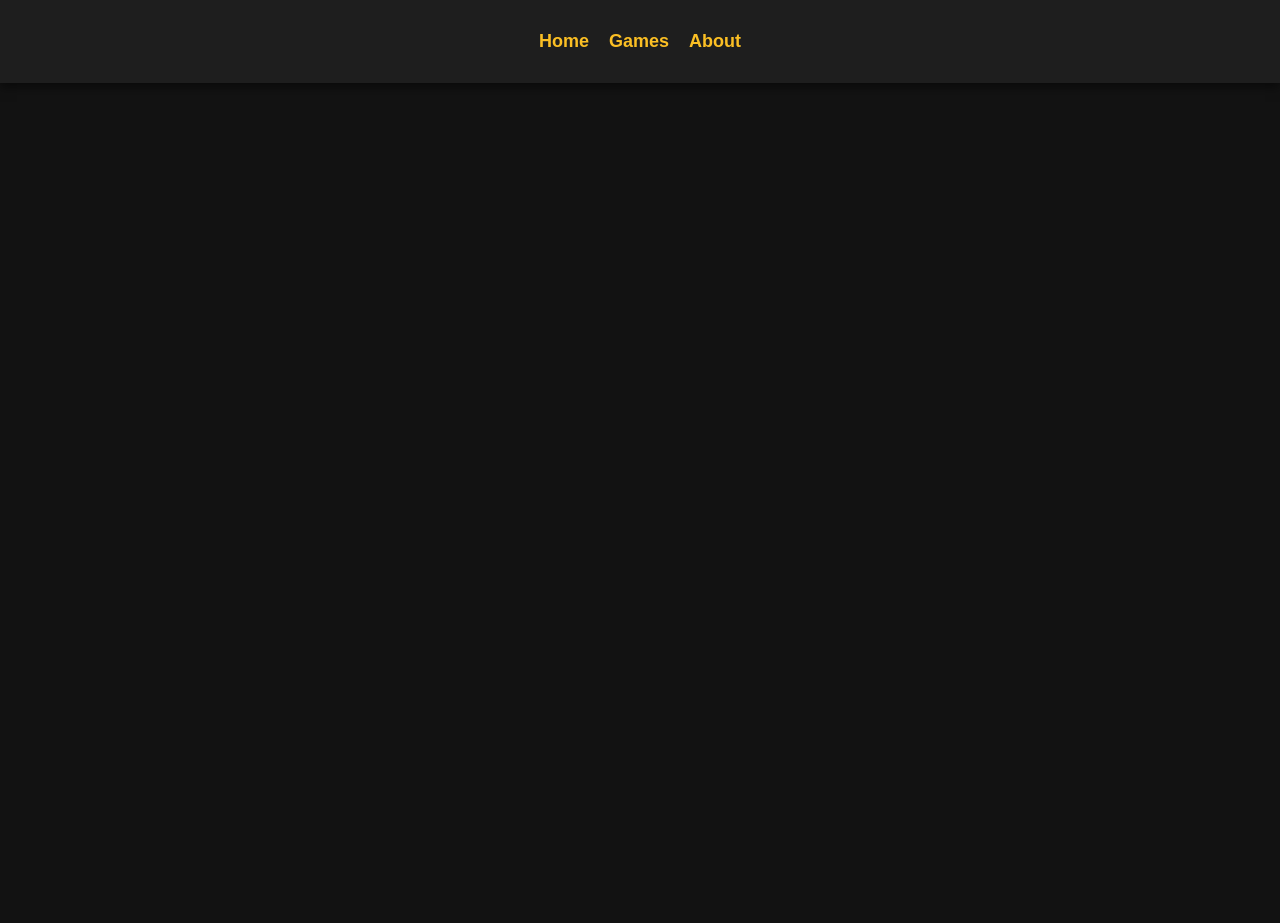
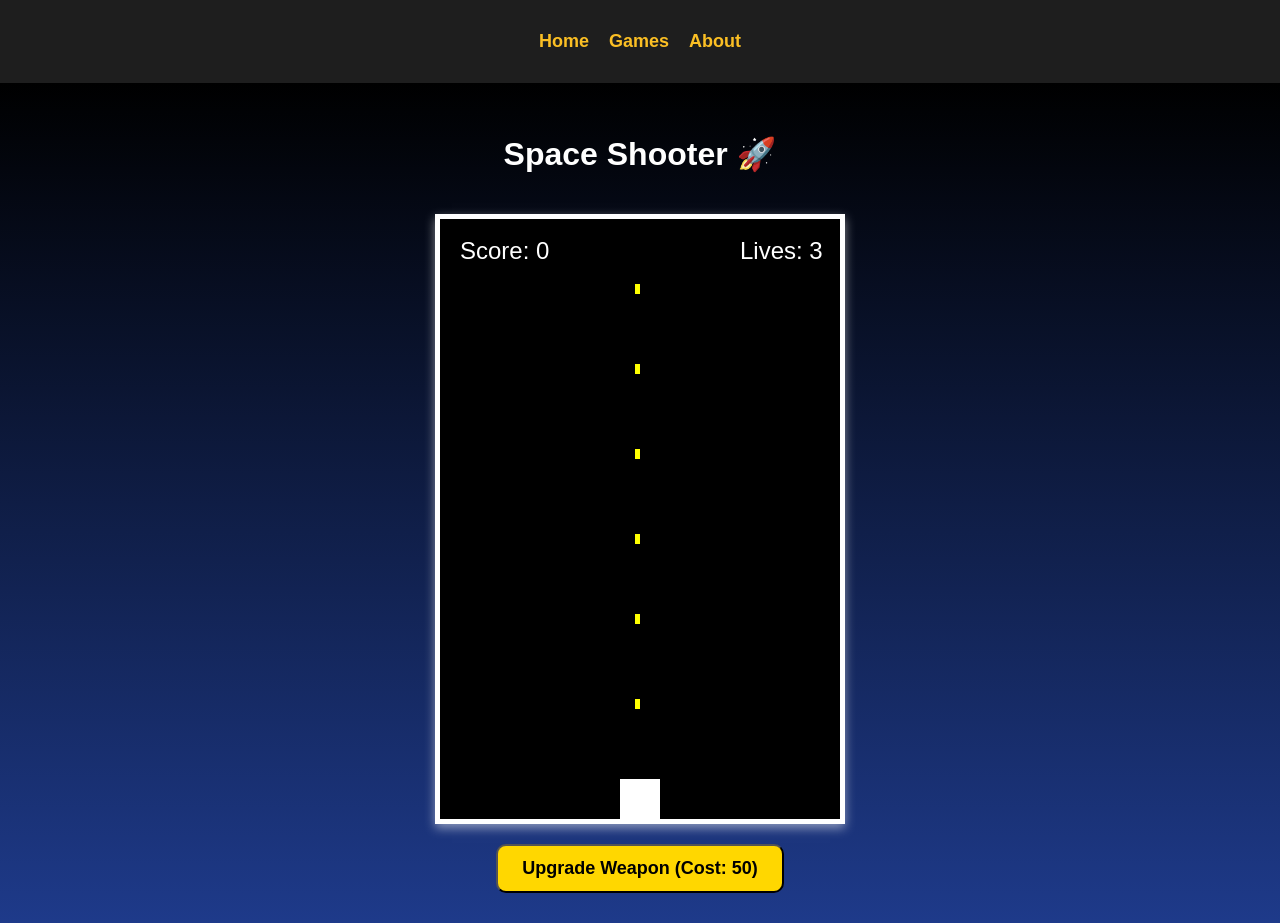
Before and after one commit to ZdenkoKrio/react-minigames, a React (Create React App) app in the folder my-game-hub/: page /games/spaceShooter in a window 1280 px wide. Before the commit this address had no page. Before the commit the page ends 800 px from the top, so only its background shows below. Built offline with nearby package versions, Linux system fonts and the light colour scheme.

Commit message:
space shooter game

```diff
--- a/my-game-hub/src/App.js
+++ b/my-game-hub/src/App.js
@@ -6,6 +6,7 @@ import SnakeGame from "./games/snake/Snake";
 import FlappyBird from "./games/flappyBird/FlappyBird";
 import Navbar from "./components/Navbar";
 import Tetris from "./games/tetris/Tetris";
+import SpaceShooter from "./games/spaceShooter/SpaceShooter";
 
 function App() {
   return (
@@ -15,8 +16,9 @@ function App() {
         <Route path="/" element={<Home />} />
         <Route path="/games" element={<GameList />} />
         <Route path="/games/snake" element={<SnakeGame />} />
-        <Route path="/games/flappybird" element={<FlappyBird />} />
+        <Route path="/games/flappyBird" element={<FlappyBird />} />
         <Route path="/games/tetris" element={<Tetris />} />
+        <Route path="/games/spaceShooter" element={<SpaceShooter />} />
         <Route path="/about" element={<About />} />
       </Routes>
     </Router>
--- /dev/null
+++ b/my-game-hub/src/games/spaceShooter/SpaceShooter.jsx
@@ -0,0 +1,103 @@
+import { useEffect, useRef, useState } from "react";
+import {
+  PLAYER_LIVES,
+  createBullet,
+  checkCollision,
+} from "./spaceLogic";
+import GameCanvas from "./components/GameCanvas";
+import usePlayerControls from "./components/usePlayerControls";
+import useShooting from "./components/useShooting";
+import useEnemyWaves from "./components/useEnemyWaves";
+import "./spaceStyles.css";
+
+function SpaceShooter() {
+  const canvasRef = useRef(null);
+  const [playerX, setPlayerX] = useState(180);
+  const [bullets, setBullets] = useState([]);
+  const [enemyBullets, setEnemyBullets] = useState([]);
+  const [enemies, setEnemies] = useState([]);
+  const [score, setScore] = useState(0);
+  const [weaponLevel, setWeaponLevel] = useState(1);
+  const [lives, setLives] = useState(PLAYER_LIVES);
+
+  usePlayerControls(playerX, setPlayerX);
+  useShooting(playerX, weaponLevel, setBullets);
+  useEnemyWaves(score, setEnemies);
+
+  useEffect(() => {
+    const gameLoop = setInterval(() => {
+      setBullets((prevBullets) =>
+        prevBullets
+          .map((bullet) => ({ ...bullet, y: bullet.y - 5 }))
+          .filter((bullet) => bullet.y > 0)
+      );
+
+      setEnemyBullets((prevBullets) =>
+        prevBullets
+          .map((bullet) => ({ ...bullet, y: bullet.y + 3 }))
+          .filter((bullet) => bullet.y < 600)
+      );
+
+      setEnemies((prevEnemies) =>
+        prevEnemies.map((enemy) => ({ ...enemy, y: enemy.y + 1.5 })).filter((enemy) => enemy.y < 600)
+      );
+
+      setBullets((prevBullets) =>
+        prevBullets.filter((bullet) => {
+          let hit = false;
+          setEnemies((prevEnemies) =>
+            prevEnemies.filter((enemy) => {
+              if (checkCollision(bullet, enemy)) {
+                hit = true;
+                setScore((prev) => prev + 10);
+                return false;
+              }
+              return true;
+            })
+          );
+          return !hit;
+        })
+      );
+
+      setEnemyBullets((prevBullets) =>
+        prevBullets.filter((bullet) => {
+          if (checkCollision(bullet, { x: playerX, y: 560 })) {
+            setLives((prev) => Math.max(0, prev - 1));
+            return false;
+          }
+          return true;
+        })
+      );
+
+    }, 30);
+
+    return () => clearInterval(gameLoop);
+  }, [score, playerX, lives]);
+
+  const upgradeWeapon = () => {
+    if (score >= 50) {
+      setScore((prev) => prev - 50);
+      setWeaponLevel((prev) => prev + 1);
+    }
+  };
+
+  return (
+    <div className="game-container">
+      <h1>Space Shooter 🚀</h1>
+      <GameCanvas
+        canvasRef={canvasRef}
+        playerX={playerX}
+        bullets={bullets}
+        enemyBullets={enemyBullets}
+        enemies={enemies}
+        score={score}
+        lives={lives}
+      />
+      <button onClick={upgradeWeapon} className="upgrade-button">
+        Upgrade Weapon (Cost: 50)
+      </button>
+    </div>
+  );
+}
+
+export default SpaceShooter;
--- /dev/null
+++ b/my-game-hub/src/games/spaceShooter/components/GameCanvas.jsx
@@ -0,0 +1,31 @@
+import { useEffect } from "react";
+
+const GameCanvas = ({ canvasRef, playerX, bullets, enemyBullets, enemies, score, lives }) => {
+  useEffect(() => {
+    const context = canvasRef.current.getContext("2d");
+
+    context.fillStyle = "black";
+    context.fillRect(0, 0, 400, 600);
+
+    context.fillStyle = "white";
+    context.fillRect(playerX, 560, 40, 40);
+
+    context.fillStyle = "yellow";
+    bullets.forEach((bullet) => context.fillRect(bullet.x, bullet.y, 5, 10));
+
+    context.fillStyle = "red";
+    enemyBullets.forEach((bullet) => context.fillRect(bullet.x, bullet.y, 5, 10));
+
+    context.fillStyle = "red";
+    enemies.forEach((enemy) => context.fillRect(enemy.x, enemy.y, 40, 40));
+
+    context.fillStyle = "white";
+    context.font = "24px Arial";
+    context.fillText(`Score: ${score}`, 20, 40);
+    context.fillText(`Lives: ${lives}`, 300, 40);
+  }, [playerX, bullets, enemyBullets, enemies, score, lives]);
+
+  return <canvas ref={canvasRef} width={400} height={600} className="game-canvas"></canvas>;
+};
+
+export default GameCanvas;
--- /dev/null
+++ b/my-game-hub/src/games/spaceShooter/components/useEnemyWaves.js
@@ -0,0 +1,19 @@
+import { useEffect } from "react";
+import { createEnemy } from "../spaceLogic";
+
+const useEnemyWaves = (score, setEnemies) => {
+  useEffect(() => {
+    const waveInterval = setInterval(() => {
+      const waveSize = Math.min(3 + Math.floor(score / 100), 10);
+      for (let i = 0; i < waveSize; i++) {
+        setTimeout(() => {
+          setEnemies((prevEnemies) => [...prevEnemies, createEnemy()]);
+        }, i * 500);
+      }
+    }, 8000);
+
+    return () => clearInterval(waveInterval);
+  }, [score, setEnemies]);
+};
+
+export default useEnemyWaves;
--- /dev/null
+++ b/my-game-hub/src/games/spaceShooter/components/usePlayerControls.js
@@ -0,0 +1,18 @@
+import { useEffect } from "react";
+
+const usePlayerControls = (playerX, setPlayerX) => {
+  useEffect(() => {
+    const handleKeyDown = (event) => {
+      if (event.key === "ArrowLeft" && playerX > 0) {
+        setPlayerX((prev) => prev - 20);
+      } else if (event.key === "ArrowRight" && playerX < 360) {
+        setPlayerX((prev) => prev + 20);
+      }
+    };
+
+    window.addEventListener("keydown", handleKeyDown);
+    return () => window.removeEventListener("keydown", handleKeyDown);
+  }, [playerX, setPlayerX]);
+};
+
+export default usePlayerControls;
--- /dev/null
+++ b/my-game-hub/src/games/spaceShooter/components/useShooting.js
@@ -0,0 +1,20 @@
+import { useEffect } from "react";
+import { createBullet } from "../spaceLogic";
+
+const useShooting = (playerX, weaponLevel, setBullets) => {
+  useEffect(() => {
+    const shootInterval = setInterval(() => {
+      const newBullets = [];
+      for (let i = 0; i < weaponLevel; i++) {
+        newBullets.push(createBullet(playerX + 20 + (i * 10 - weaponLevel * 5), 560));
+      }
+      setBullets((prevBullets) => [...prevBullets, ...newBullets]);
+    }, 500);
+
+    return () => clearInterval(shootInterval);
+  }, [playerX, weaponLevel, setBullets]);
+
+  return null;
+};
+
+export default useShooting;
--- /dev/null
+++ b/my-game-hub/src/games/spaceShooter/spaceLogic.js
@@ -0,0 +1,55 @@
+export const CANVAS_WIDTH = 400;
+export const CANVAS_HEIGHT = 600;
+export const PLAYER_WIDTH = 40;
+export const PLAYER_HEIGHT = 40;
+export const BULLET_SPEED = 5;
+export const ENEMY_SPEED = 1.5;
+export const ENEMY_SPAWN_RATE = 50;
+export const UPGRADE_COST = 50;
+export const PLAYER_LIVES = 3;
+export const ENEMY_BULLET_SPEED = 3;
+export const WAVE_INTERVAL = 5000;
+
+
+export const createEnemy = (waveNumber) => {
+    let hp = 1;
+    let speed = ENEMY_SPEED + waveNumber * 0.2;
+    let shootChance = 0.02 + waveNumber * 0.005;
+
+    if (waveNumber > 3) {
+      hp = 2;
+      speed += 0.5;
+      shootChance += 0.02;
+    }
+
+    if (waveNumber > 5) {
+      hp = 3;
+      speed += 1;
+      shootChance += 0.03;
+    }
+
+    return {
+      x: Math.random() * (CANVAS_WIDTH - PLAYER_WIDTH),
+      y: 0,
+      hp,
+      speed,
+      shootChance,
+    };
+  };
+
+
+export const createBullet = (x, y, direction = -1) => ({
+  x,
+  y,
+  direction,
+});
+
+
+export const checkCollision = (obj1, obj2) => {
+  return (
+    obj1.x < obj2.x + PLAYER_WIDTH &&
+    obj1.x + PLAYER_WIDTH > obj2.x &&
+    obj1.y < obj2.y + PLAYER_HEIGHT &&
+    obj1.y + PLAYER_HEIGHT > obj2.y
+  );
+};
--- /dev/null
+++ b/my-game-hub/src/games/spaceShooter/spaceStyles.css
@@ -0,0 +1,27 @@
+.game-container {
+    text-align: center;
+    padding: 20px;
+    background: linear-gradient(to bottom, #000000, #1e3a8a);
+    min-height: 100vh;
+    display: flex;
+    flex-direction: column;
+    align-items: center;
+    justify-content: center;
+    color: white;
+  }
+
+  .game-canvas {
+    border: 5px solid white;
+    background-color: black;
+    box-shadow: 0px 4px 10px rgba(255, 255, 255, 0.5);
+  }
+
+  .upgrade-button {
+    margin-top: 20px;
+    background-color: gold;
+    color: black;
+    padding: 12px 24px;
+    font-size: 18px;
+    font-weight: bold;
+    border-radius: 10px;
+  }
--- a/my-game-hub/src/pages/GameList.jsx
+++ b/my-game-hub/src/pages/GameList.jsx
@@ -5,6 +5,7 @@ const games = [
   { name: "Snake", image: "https://via.placeholder.com/200", link: "/games/snake" },
   { name: "Tetris", image: "https://via.placeholder.com/200", link: "/games/tetris" },
   { name: "Flappy Bird", image: "https://via.placeholder.com/200", link: "/games/flappyBird" },
+  { name: "Space Shooter", image: "https://via.placeholder.com/200", link: "/games/spaceShooter" },
 ];
 
 function GameList() {
```
